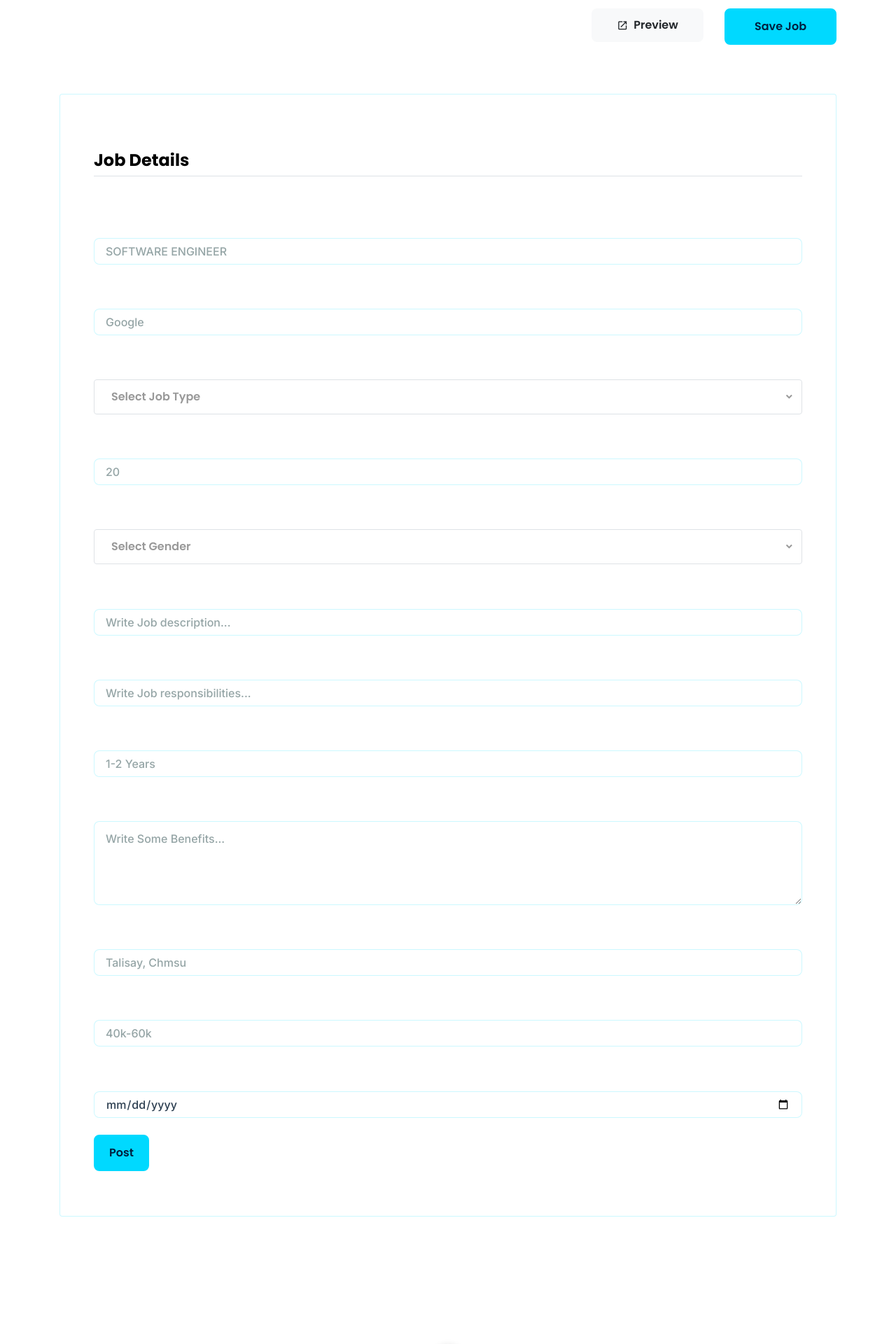
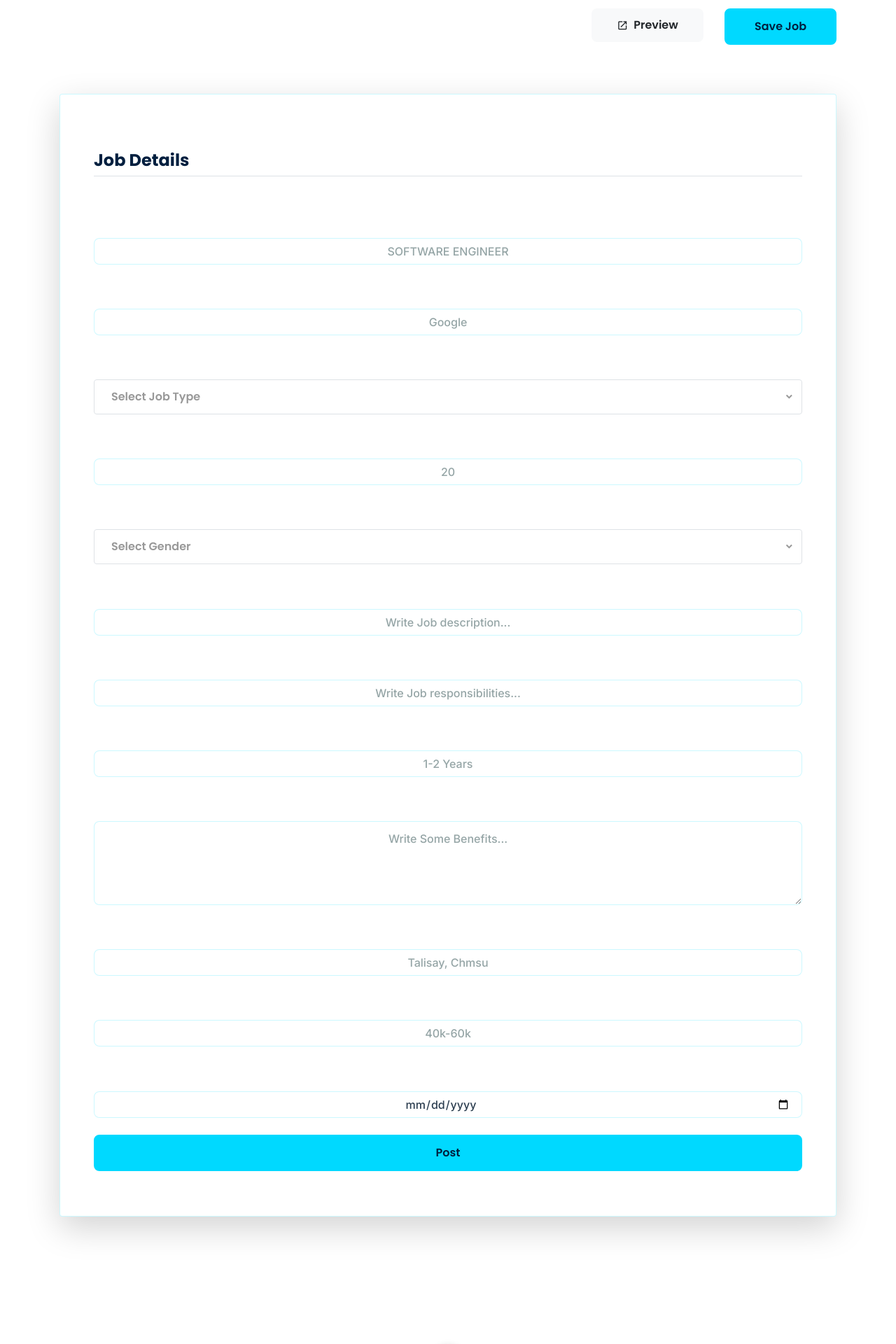
Before and after one commit to TheUnshackled1/Smart-Recruitment-and-Resume-Ranking-System-Using-Machine-Learning, a Django app: page /post-job.html in a window 1280 px wide. Shown: the part 567-2487 px from the top of the page at 70% size. Run offline with Django 3.2, Linux system fonts and the light colour scheme; the visitor is signed in with stand-in values (Sample User, id 1); some libraries are stand-ins or nearby versions; some web fonts are replaced.

Commit message:
Enhance post-job page styles for improved readability and layout consistency

```diff
--- a/mysite/templates/mysite/post-job.html
+++ b/mysite/templates/mysite/post-job.html
@@ -2,11 +2,46 @@
 {% load static %}
 
 {% block body %}
+    <style>
+      /* ── Hero breadcrumbs centered ── */
+      .section-hero .custom-breadcrumbs {
+        justify-content: center;
+        display: flex;
+      }
+      /* ── Labels: white, centered, bold (dark section bg) ── */
+      .site-section label,
+      .site-section .form-group label {
+        color: #FFFFFF !important;
+        text-align: center !important;
+        display: block !important;
+        width: 100% !important;
+        font-weight: 600;
+      }
+      /* ── Input / textarea text centered ── */
+      .site-section .form-control {
+        text-align: center !important;
+        text-align-last: center !important;
+        width: 100% !important;
+      }
+      /* ── "Post A Job" heading white (on dark section bg) ── */
+      .site-section h2 {
+        color: #FFFFFF !important;
+      }
+      /* ── "Job Details" heading dark (inside white card) ── */
+      .site-section form h3 {
+        color: #001F3F !important;
+      }
+      /* ── Submit button full width ── */
+      .site-section input[type="submit"] {
+        width: 100% !important;
+        display: block !important;
+      }
+    </style>
     <!-- HOME -->
     <section class="section-hero overlay inner-page bg-image"
              style="background-image: url({% static 'mysite/images/hero_1.jpg' %});" id="home-section">
         <div class="container">
-            <div class="row justify-content-center">
+            <div class="row justify-content-center text-center">
                 <div class="col-md-7 text-center">
                     <h1 class="text-white font-weight-bold">Post A Job</h1>
                     <div class="custom-breadcrumbs justify-content-center d-flex">
@@ -47,9 +82,9 @@
             </div>
             <div class="row mb-5">
                 <div class="col-lg-12">
-                    <form class="p-4 p-md-5 border rounded" action="post-job.html" method="post">
+                    <form class="p-4 p-md-5 border rounded shadow-lg bg-white" action="post-job.html" method="post">
                         {% csrf_token %}
-                        <h3 class="text-black mb-5 border-bottom pb-2">Job Details</h3>
+                        <h3 class="text-dark mb-5 border-bottom pb-2">Job Details</h3>
 
                         {#              <div class="form-group">#}
                         {#                <label for="company-website-tw d-block">Upload Featured Image</label> <br>#}
```
